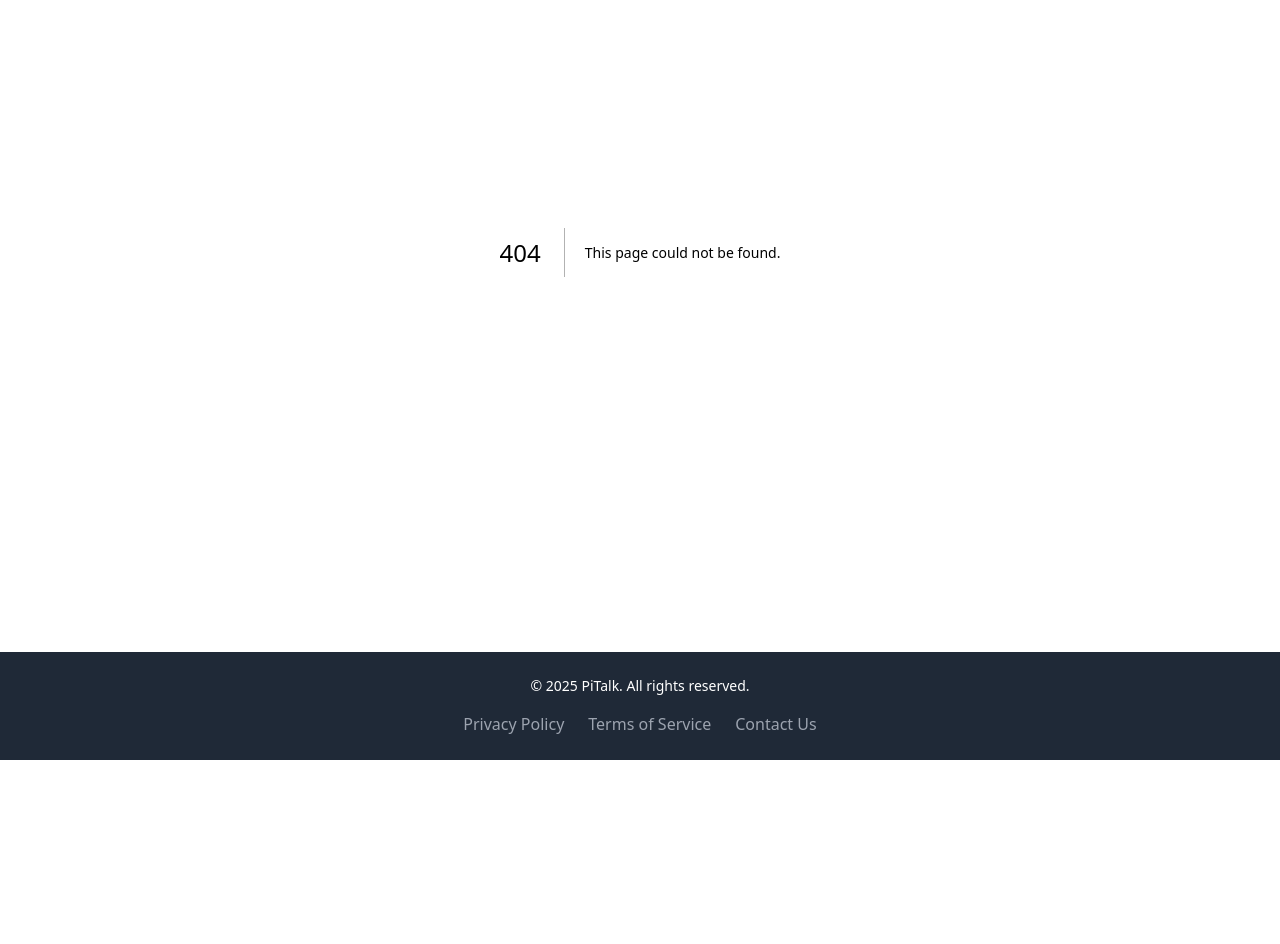
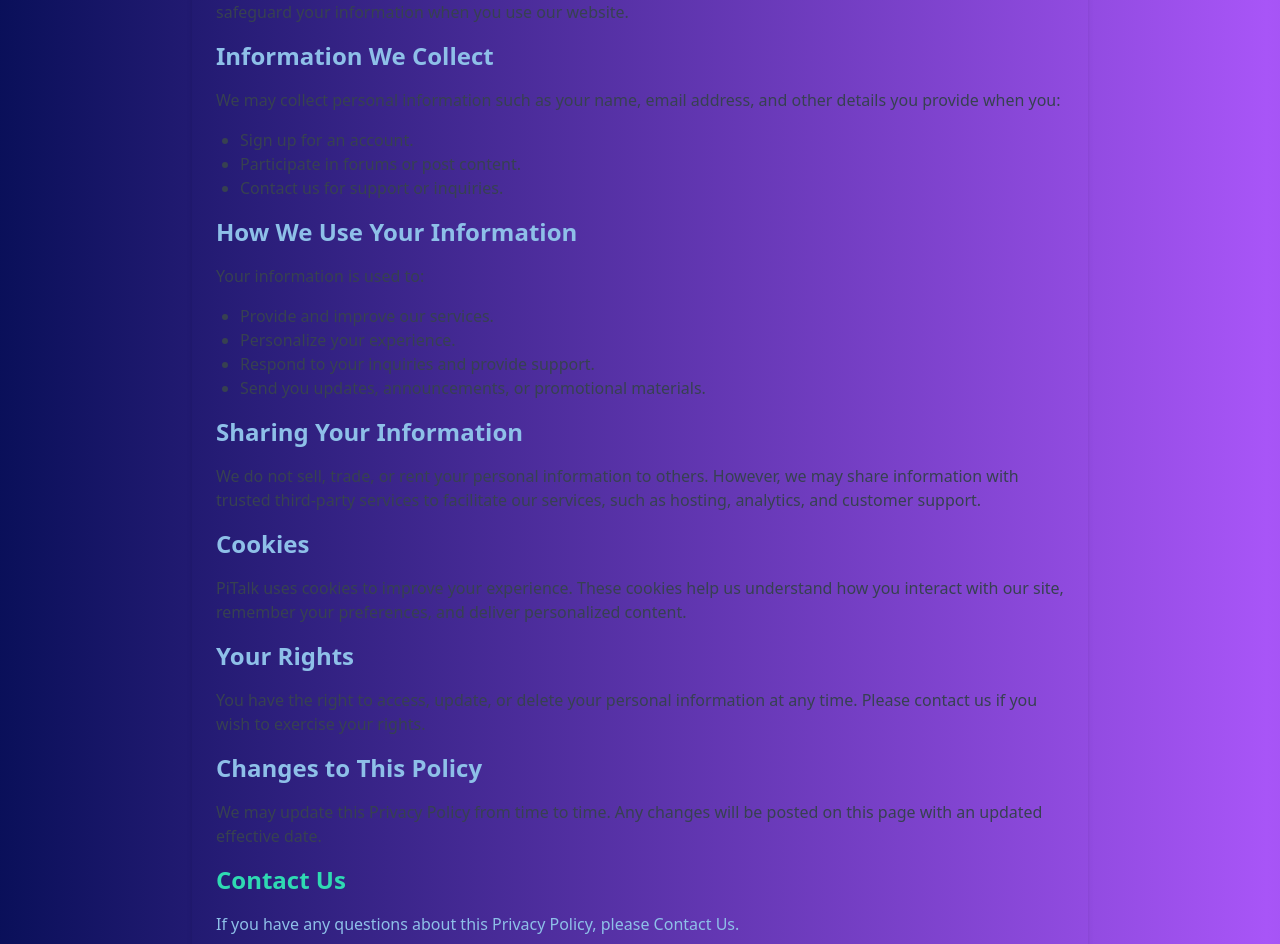
Before and after one commit to adityakashyap5047/PiTalk, a Next.js app: page /privacy-policy in a window 1280 px wide. Before the commit this address had no page. Shown: the part 208-1152 px from the top of the page. Before the commit the page ends 968 px from the top, so only its background shows below. Built offline with nearby package versions, Linux system fonts and the light colour scheme.

Commit message:
complete the privacy policy page

```diff
--- /dev/null
+++ b/app/privacy-policy/page.js
@@ -0,0 +1,62 @@
+import React from 'react';
+
+const PrivacyPolicy = () => {
+  return (
+    <div className="bg-gradient-linear from-[#080F58] via-purple-500 to-[#080F58] bg-[length:200%_200%] animate-bg-gradient text-gray-800 py-10 px-4">
+      <div className="container mx-auto max-w-4xl shadow-md rounded-md p-6">
+        <h1 className="text-3xl font-bold text-[#8ec0e8] mb-6">Privacy Policy</h1>
+        <p className="mb-4 text-gray-700">
+          At PiTalk, we are committed to protecting your privacy. This Privacy Policy explains how we collect, use, and safeguard your information when you use our website.
+        </p>
+
+        <h2 className="text-2xl font-semibold text-[#8ec0e8] mb-4">Information We Collect</h2>
+        <p className="mb-4 text-gray-700">
+          We may collect personal information such as your name, email address, and other details you provide when you:
+        </p>
+        <ul className="list-disc pl-6 mb-4 text-gray-700">
+          <li>Sign up for an account.</li>
+          <li>Participate in forums or post content.</li>
+          <li>Contact us for support or inquiries.</li>
+        </ul>
+
+        <h2 className="text-2xl font-semibold text-[#8ec0e8] mb-4">How We Use Your Information</h2>
+        <p className="mb-4 text-gray-700">
+          Your information is used to:
+        </p>
+        <ul className="list-disc pl-6 mb-4 text-gray-700">
+          <li>Provide and improve our services.</li>
+          <li>Personalize your experience.</li>
+          <li>Respond to your inquiries and provide support.</li>
+          <li>Send you updates, announcements, or promotional materials.</li>
+        </ul>
+
+        <h2 className="text-2xl font-semibold text-[#8ec0e8] mb-4">Sharing Your Information</h2>
+        <p className="mb-4 text-gray-700">
+          We do not sell, trade, or rent your personal information to others. However, we may share information with trusted third-party services to facilitate our services, such as hosting, analytics, and customer support.
+        </p>
+
+        <h2 className="text-2xl font-semibold text-[#8ec0e8] mb-4">Cookies</h2>
+        <p className="mb-4 text-gray-700">
+          PiTalk uses cookies to improve your experience. These cookies help us understand how you interact with our site, remember your preferences, and deliver personalized content.
+        </p>
+
+        <h2 className="text-2xl font-semibold text-[#8ec0e8] mb-4">Your Rights</h2>
+        <p className="mb-4 text-gray-700">
+          You have the right to access, update, or delete your personal information at any time. Please contact us if you wish to exercise your rights.
+        </p>
+
+        <h2 className="text-2xl font-semibold text-[#8ec0e8] mb-4">Changes to This Policy</h2>
+        <p className="mb-4 text-gray-700">
+          We may update this Privacy Policy from time to time. Any changes will be posted on this page with an updated effective date.
+        </p>
+
+        <h2 className="text-2xl font-semibold text-[#2fdab2] mb-4">Contact Us</h2>
+        <p className="text-[#8ec0e8]">
+          If you have any questions about this Privacy Policy, please Contact Us.
+        </p>
+      </div>
+    </div>
+  );
+};
+
+export default PrivacyPolicy;
--- a/components/Footer.js
+++ b/components/Footer.js
@@ -6,7 +6,7 @@ const Footer = () => {
           &copy; {new Date().getFullYear()} PiTalk. All rights reserved.
         </p>
         <div className="mt-4 flex justify-center space-x-6">
-          <a href="#" className="text-gray-400 hover:text-white transition">
+          <a href="/privacy-policy" target="_blank" className="text-gray-400 hover:text-white transition">
             Privacy Policy
           </a>
           <a href="#" className="text-gray-400 hover:text-white transition">
```
